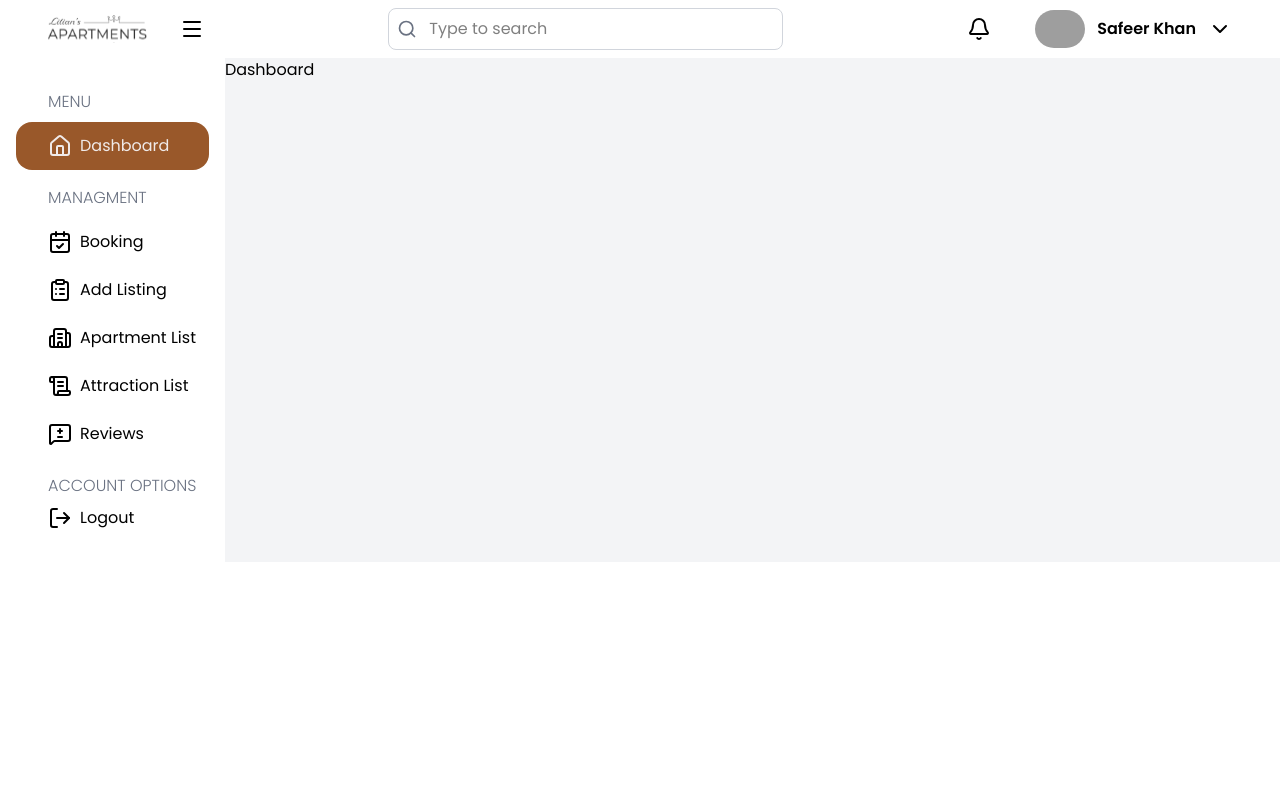
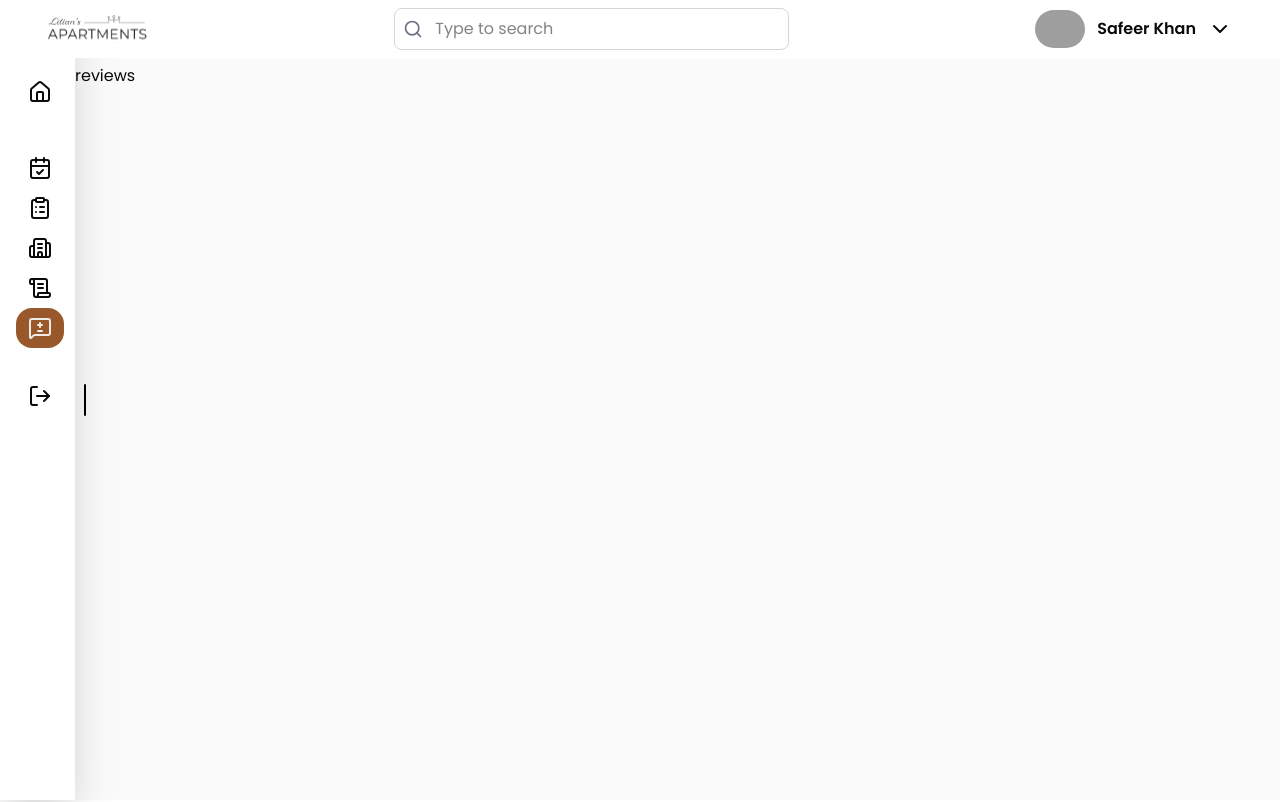
Before and after one commit to noraymalopez1/lilian_appartment_admin, a Next.js app: page /reviews in a window 1280 px wide. Before the commit this address had no page. Shown: the top 802 px of the page. Built offline with nearby package versions, Linux system fonts and the light colour scheme; grey boxes are pictures that could not be loaded.

Commit message:
fix: fix file structure and update sidebar

```diff
--- /dev/null
+++ b/app/(screens)/apartments/page.tsx
@@ -0,0 +1,9 @@
+import React from 'react'
+
+const page = () => {
+  return (
+    <div>apartments</div>
+  )
+}
+
+export default page
--- /dev/null
+++ b/app/(screens)/attractions/page.tsx
@@ -0,0 +1,9 @@
+import React from 'react'
+
+const page = () => {
+  return (
+    <div>attractios</div>
+  )
+}
+
+export default page
--- a/app/Booking.tsx
+++ b/app/(screens)/bookings/page.tsx
@@ -1,3 +1,4 @@
+"use client";
 import { ChevronRight, CirclePlus, Funnel } from "lucide-react";
 import React, { useState } from "react";
 
--- /dev/null
+++ b/app/(screens)/dashboard/page.tsx
@@ -0,0 +1,9 @@
+import React from 'react'
+
+const page = () => {
+  return (
+    <div>Dashboard</div>
+  )
+}
+
+export default page
--- /dev/null
+++ b/app/(screens)/layout.tsx
@@ -0,0 +1,48 @@
+"use client";
+import Sidebar from "@/components/common/Sidebar";
+import Navbar from "@/components/Navbar";
+import { Loader } from "lucide-react";
+import { useRouter } from "next/navigation";
+const Layout = ({ children }: { children: React.ReactNode }) => {
+  /*
+  useLayoutEffect(() => {
+    console.log("loading or user changed : ", user, authStateLoading);
+    if (!authStateLoading && !user) {
+      router.push("/get-started");
+    }
+  }, [user, authStateLoading]);
+
+    */
+
+  return (
+    <div className="bg-[#FAFAFA] flex h-screen w-screen justify-end">
+
+
+
+
+      {/* Sidebar (not scrollable) */}
+      <Sidebar />
+
+      {/* Main section */}
+      <div className="flex flex-1 flex-col">
+        {/* Navbar fixed at top */}
+        <div className="fixed top-0 right-0 left-0 z-10">
+          <Navbar />
+        </div>
+
+        {/* Scrollable content */}
+        <div className="mt-16 w-[calc(100vw-5%)] overflow-y-auto md:w-full">
+          {false ? (
+            <div className="flex h-full w-full items-center justify-center text-white">
+              <Loader className="animate-spin text-4xl" />
+            </div>
+          ) : (
+            children
+          )}
+        </div>
+      </div>
+    </div>
+  );
+};
+
+export default Layout;
--- /dev/null
+++ b/app/(screens)/reviews/page.tsx
@@ -0,0 +1,9 @@
+import React from 'react'
+
+const page = () => {
+  return (
+    <div>reviews</div>
+  )
+}
+
+export default page
--- a/app/layout.tsx
+++ b/app/layout.tsx
@@ -30,7 +30,6 @@ export default function RootLayout({
       <body
         className={`${poppins.variable} ${montserrat.variable} antialiased font-poppins`}
       >
-        <Navbar />
         {children}
       </body>
     </html>
--- a/app/page.tsx
+++ b/app/page.tsx
@@ -1,7 +1,17 @@
+"use client";
+import { Loader2 } from "lucide-react";
+import { useRouter } from "next/navigation";
+import { useEffect } from "react";
+
 const page = () => {
+  const router = useRouter();
+
+  useEffect(() => {
+    router.replace("/add-listing")
+  }, [])
   return (
     <div>
-      <h2>Admin side </h2>
+      <Loader2 className="size-10 animate-spin" />
     </div>
   );
 };
--- a/components/Navbar.tsx
+++ b/components/Navbar.tsx
@@ -1,32 +1,21 @@
-"use client";
+
 import Image from "next/image";
-import { useEffect, useState } from "react";
-import { usePathname } from "next/navigation";
 import {
   BellIcon,
-  Building2,
-  CalendarCheck,
   ChevronDown,
-  ClipboardList,
-  Home,
-  LogOut,
   Menu,
-  MessageSquareDiff,
-  ScrollText,
   Search,
 } from "lucide-react";
-import AddListing from "@/app/AddListing";
-import Booking from "@/app/Booking";
+
 
 const Navbar = () => {
-  const [activeTab, setActiveTab] = useState<String>("dashboard");
   return (
     <>
       {/* Navbar */}
-      <div className="flex items-center justify-between py-2 px-4 md:px-12">
+      <div className="flex items-center bg-white justify-between py-2 px-4 md:px-12">
         <div className="flex items-center gap-8">
           <Image src="/logo_black.svg" alt="Logo" height={50} width={100} />
-          <Menu size={24} />
+          {/* <Menu size={24} /> */}
         </div>
         <div className="w-1/3">
           <div className="border border-gray-300 rounded-md p-2 flex items-center gap-3">
@@ -39,7 +28,7 @@ const Navbar = () => {
           </div>
         </div>
         <div className="flex items-center gap-3">
-          <BellIcon size={24} className="mr-8" />
+          {/* <BellIcon size={24} className="mr-8" /> */}
           <Image
             src="/avatar.png"
             alt="Avatar"
@@ -51,86 +40,6 @@ const Navbar = () => {
           <ChevronDown size={24} />
         </div>
       </div>
-
-      <section className="w-full flex">
-        {/* Sidebar */}
-        <aside className=" w-[266px] py-8 px-4">
-          <div className=" *:pl-8">
-            <span className="text-gray-500 uppercase font-light">Menu</span>
-            <button
-              className={`${
-                activeTab === "dashboard" && "text-[#F0EAE9] bg-[#99582A]"
-              } py-3 rounded-2xl mt-2 w-full text-center flex items-center gap-2`}
-              onClick={() => setActiveTab("dashboard")}
-            >
-              <Home size={24} /> Dashboard
-            </button>
-          </div>
-          <div className="pt-4">
-            <span className="pl-8 text-gray-500 uppercase font-light">
-              Managment
-            </span>
-            <div className="flex flex-col mt-2 ">
-              {[
-                {
-                  title: "Booking",
-                  icon: <CalendarCheck size={24} />,
-                  func: () => {},
-                },
-                {
-                  title: "Add Listing",
-                  icon: <ClipboardList size={24} />,
-                  func: () => {},
-                },
-                {
-                  title: "Apartment List",
-                  icon: <Building2 size={24} />,
-                  func: () => {},
-                },
-                {
-                  title: "Attraction List",
-                  icon: <ScrollText size={24} />,
-                  func: () => {},
-                },
-                {
-                  title: "Reviews",
-                  icon: <MessageSquareDiff size={24} />,
-                  func: () => {},
-                },
-              ].map((item, index) => (
-                <button
-                  key={index}
-                  onClick={() => setActiveTab(item.title)}
-                  className={`${
-                    activeTab === item.title && "text-[#F0EAE9] bg-[#99582A]"
-                  } pl-8 py-3 rounded-2xl w-full text-center flex items-center gap-2`}
-                >
-                  {item.icon}
-                  {item.title}
-                </button>
-              ))}
-            </div>
-          </div>
-          <div className="pt-4 pl-8">
-            <span className=" text-gray-500 uppercase font-light">
-              Account Options
-            </span>
-            <button className="mt-2 w-full text-center flex items-center gap-2">
-              <LogOut size={24} /> Logout
-            </button>
-          </div>
-        </aside>
-
-        {/* main tabs */}
-        <main className="w-full bg-gray-100">
-          {activeTab === "dashboard" && <div>Dashboard</div>}
-          {activeTab === "Booking" && <Booking />}
-          {activeTab === "Add Listing" && <AddListing />}
-          {activeTab === "Apartment List" && <div>Apartment List</div>}
-          {activeTab === "Attraction List" && <div>Attraction List</div>}
-          {activeTab === "Reviews" && <div>Reviews</div>}
-        </main>
-      </section>
     </>
   );
 };
--- /dev/null
+++ b/components/common/Sidebar.tsx
@@ -0,0 +1,140 @@
+"use client";
+
+import { cn } from "@/lib/utils";
+import { BellIcon, Building2, CalendarCheck, ChevronDown, ChevronLeft, ChevronRight, ClipboardListIcon, Home, LogOut, Menu, MessageSquareDiff, ScrollText, Search } from "lucide-react";
+import Image from "next/image";
+import Link from "next/link";
+import { usePathname } from "next/navigation";
+import { useEffect, useState } from "react";
+
+const sideBarItems = [
+  {
+    title: "Booking",
+    to: "/bookings",
+    icon: <CalendarCheck size={24} />,
+  },
+  {
+    title: "Add Listing",
+    icon: <ClipboardListIcon size={24} />,
+    to: "/add-listing"
+  },
+  {
+    title: "Apartment List",
+    icon: <Building2 size={24} />,
+    to: "/apartments",
+  },
+  {
+    title: "Attraction List",
+    icon: <ScrollText size={24} />,
+    to: "attractions"
+  },
+  {
+    title: "Reviews",
+    icon: <MessageSquareDiff size={24} />,
+    to: "reviews"
+  },
+]
+
+const Sidebar = () => {
+  const [sidebarOpen, setSidebarOpen] = useState(false);
+  const path = usePathname();
+  const [triggerHovered, setTriggerHovered] = useState(false);
+
+  return (
+    <div
+      className={cn(
+        "flex h-screen items-center transition-all duration-300",
+        sidebarOpen ? "w-[200px]" : "w-[5%] min-w-[75px]",
+        "fixed md:relative lg:relative left-0 bg-white shadow-2xl",
+      )}
+    >
+      <div
+        className={`${!sidebarOpen ? "max-w-16" : ""
+          } flex h-full w-full mt-32 min-w-fit gap-3 flex-col items-center justify-between`}
+      >
+        <div className="flex flex-col items-center justify-center">
+          <div
+            className={cn(
+              "flex flex-col px-4 justify-center gap-y-3",
+              sidebarOpen ? "items-start" : "items-center",
+            )}
+          >
+
+            {/* main items */}
+
+            <Link
+              href={"dashboard"}
+              className={cn(path.includes("/dashboard") || path.startsWith("/dashboard") ? "text-[#F0EAE9] bg-[#99582A]" : "",
+                "rounded-2xl px-3 py-2 gap-2 mt-2 w-fit text-center justify-between flex items-center")}
+            >
+              <Home /> {sidebarOpen && <p>Dashboard</p>}
+            </Link>
+
+            <div className="pt-4">
+              {
+                sidebarOpen && <span className="text-gray-500 uppercase font-light">
+                  Management
+                </span>
+              }
+
+              <div className="flex flex-col mt-2 ">
+                {sideBarItems.map((item, index) => (
+                  <Link
+                    key={index}
+                    // onClick={() => setActiveTab(item.title)}
+                    href={item.to}
+                    className={cn(path.includes(item.to) || path.startsWith(item.to) ? "text-[#F0EAE9] bg-[#99582A]" : "",
+                      "py-2 px-3 rounded-2xl w-fit text-center flex items-center gap-2")}
+                  >
+                    {item.icon}
+                    {sidebarOpen && <p className="whitespace-nowrap">{item.title}</p>}
+                  </Link>
+                ))}
+              </div>
+            </div>
+            <div className="pt-4">
+
+              <span className=" text-gray-500 uppercase whitespace-nowrap font-light">
+                {sidebarOpen && " Account Options"}
+              </span>
+              <button className="mt-2 px-3 w-full text-center flex items-center gap-2">
+                <LogOut />
+                {sidebarOpen && <p>Logout</p>}
+              </button>
+            </div>
+
+
+
+          </div>
+        </div>
+      </div>
+
+      <button
+        onClick={() => {
+          setSidebarOpen(!sidebarOpen);
+          setTriggerHovered(false);
+        }}
+        onMouseEnter={() => {
+          setTriggerHovered(true);
+        }}
+        onMouseLeave={() => {
+          setTriggerHovered(false);
+        }}
+        className="size-10"
+      >
+        {!triggerHovered && (
+          <div className="ml-1 h-8 w-0.5 cursor-pointer rounded-full bg-black" />
+        )}
+        {triggerHovered && sidebarOpen && (
+          <ChevronLeft className="text-black" />
+        )}
+
+        {triggerHovered && !sidebarOpen && (
+          <ChevronRight className="text-hlack" />
+        )}
+      </button>
+    </div>
+  );
+};
+
+export default Sidebar;
```
Also changed, not shown: app/(auth)/login/page.tsx (added), app/(screens)/add-listing/page.tsx (renamed from app/AddListing.tsx).
